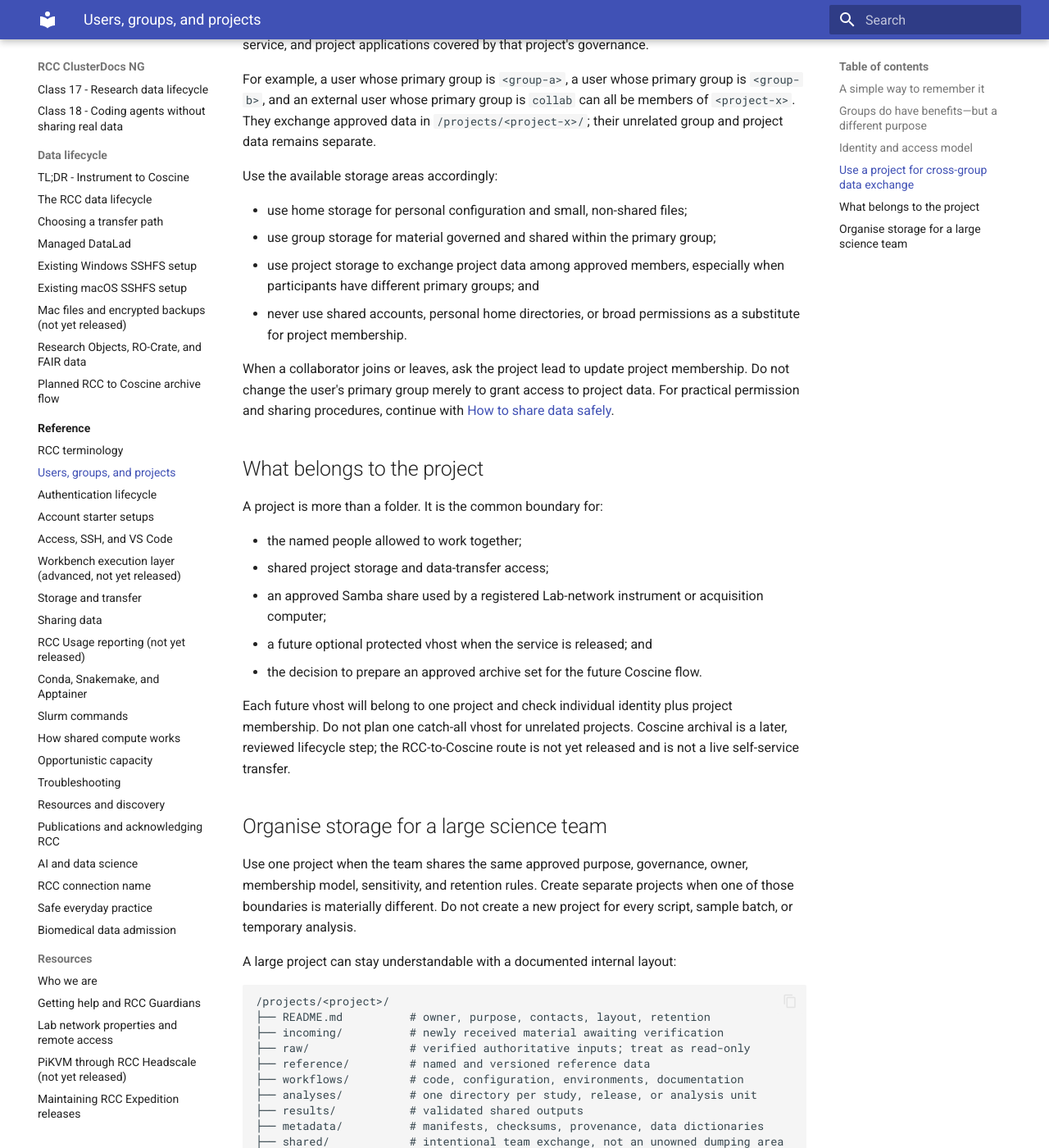
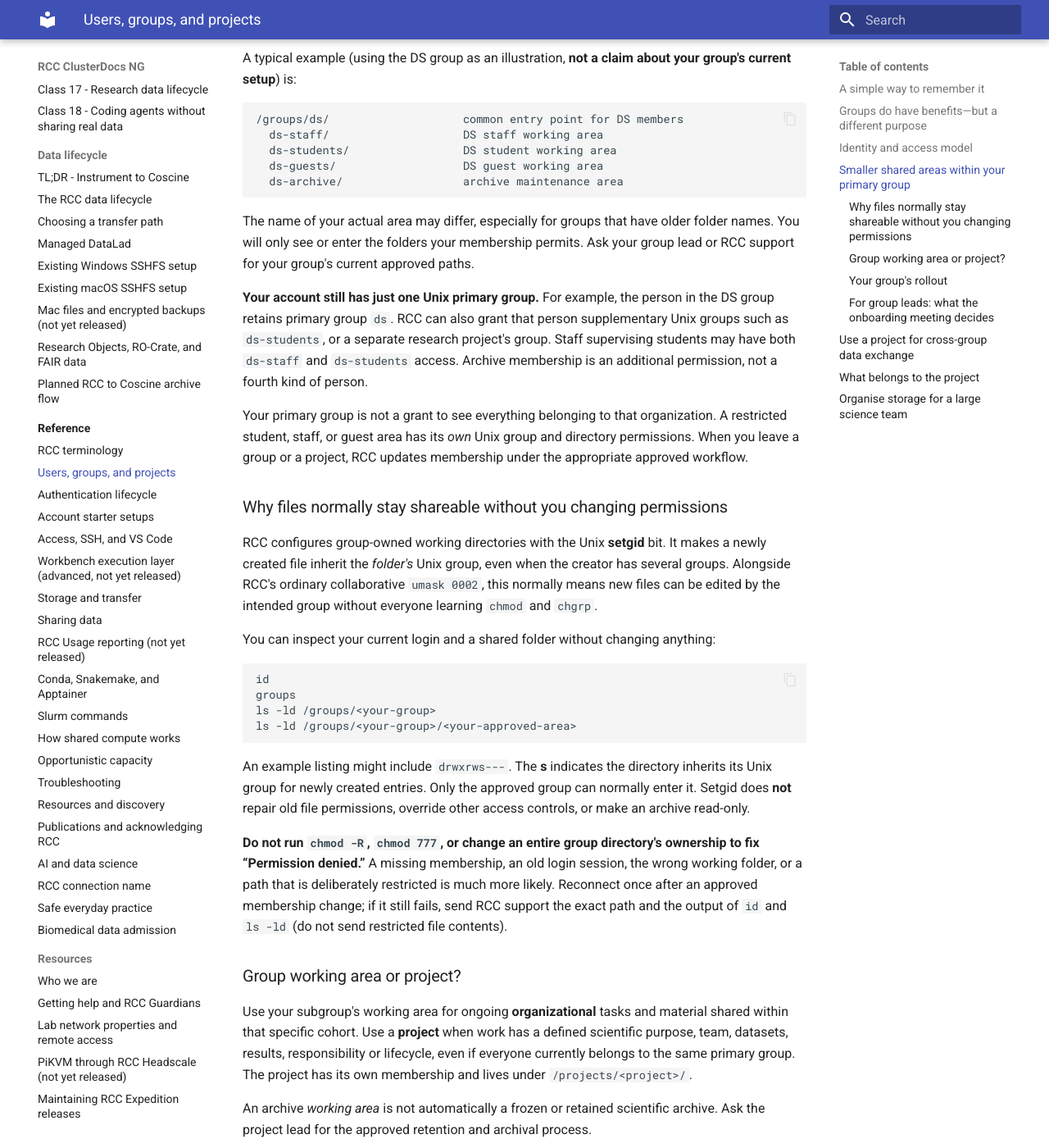
Before and after one commit to IKIM-Essen/ClusterDocs, an MkDocs documentation site: the page built from docs/reference/users-groups-projects.md, in a window 1280 px wide and 1400 px high, scrolled down 1971 px. Shown: the whole window at 82% size. Built offline with MkDocs 1.6.1 and Material for MkDocs 9.7.7, drawn with Linux system fonts in a browser that asks for light colours; some of the changed text lies outside the part shown.

Commit message:
docs: teach setgid lab subareas and staged group onboarding (#95)
Operator-directed source merge; do not classify this documentation as live feature acceptance. Hold filesystem worker/identity lane from train inclusion until at least Tuesday 2026-10-27. No automatic release; no train labels. Installer is after Workbench and RCC Files/Filer.

````diff
--- a/docs/reference/users-groups-projects.md
+++ b/docs/reference/users-groups-projects.md
@@ -57,6 +57,69 @@ group does not automatically grant access to every project owned by that group.
 Likewise, membership in `collab` does not allow an external user to see other
 external users' projects or data. Access to project storage and services comes
 from explicit project membership.
+
+## Smaller shared areas within your primary group
+
+Some RCC groups have separate working areas for **staff**, **students**, **guests**, or people who maintain an **archive**. Your group lead and RCC support decide which of these are needed. They are not separate organizations or research projects.
+
+A typical example (using the DS group as an illustration, **not a claim about your group's current setup**) is:
+
+```text
+/groups/ds/                    common entry point for DS members
+  ds-staff/                    DS staff working area
+  ds-students/                 DS student working area
+  ds-guests/                   DS guest working area
+  ds-archive/                  archive maintenance area
+```
+
+The name of your actual area may differ, especially for groups that have older folder names. You will only see or enter the folders your membership permits. Ask your group lead or RCC support for your group's current approved paths.
+
+**Your account still has just one Unix primary group.** For example, the person in the DS group retains primary group `ds`. RCC can also grant that person supplementary Unix groups such as `ds-students`, or a separate research project's group. Staff supervising students may have both `ds-staff` and `ds-students` access. Archive membership is an additional permission, not a fourth kind of person.
+
+Your primary group is not a grant to see everything belonging to that organization. A restricted student, staff, or guest area has its *own* Unix group and directory permissions. When you leave a group or a project, RCC updates membership under the appropriate approved workflow.
+
+### Why files normally stay shareable without you changing permissions
+
+RCC configures group-owned working directories with the Unix **setgid** bit. It makes a newly created file inherit the *folder's* Unix group, even when the creator has several groups. Alongside RCC's ordinary collaborative `umask 0002`, this normally means new files can be edited by the intended group without everyone learning `chmod` and `chgrp`.
+
+You can inspect your current login and a shared folder without changing anything:
+
+```bash
+id
+groups
+ls -ld /groups/<your-group>
+ls -ld /groups/<your-group>/<your-approved-area>
+```
+
+An example listing might include `drwxrws---`. The **s** indicates the directory inherits its Unix group for newly created entries. Only the approved group can normally enter it. Setgid does **not** repair old file permissions, override other access controls, or make an archive read-only.
+
+**Do not run `chmod -R`, `chmod 777`, or change an entire group directory's ownership to fix “Permission denied.”** A missing membership, an old login session, the wrong working folder, or a path that is deliberately restricted is much more likely. Reconnect once after an approved membership change; if it still fails, send RCC support the exact path and the output of `id` and `ls -ld` (do not send restricted file contents).
+
+### Group working area or project?
+
+Use your subgroup's working area for ongoing **organizational** tasks and material shared within that specific cohort. Use a **project** when work has a defined scientific purpose, team, datasets, results, responsibility or lifecycle, even if everyone currently belongs to the same primary group. The project has its own membership and lives under `/projects/<project>/`.
+
+An archive *working area* is not automatically a frozen or retained scientific archive. Ask the project lead for the approved retention and archival process.
+
+### Your group's rollout
+
+RCC introduces the revised group/project experience **one primary group at a time**. Your group's leads review who belongs, who should have staff/student/guest area access, which old groups are really projects, and which people need another organizational home. Until that review is completed and the relevant features are accepted, your existing Unix groups and ordinary access remain in place; there is no cluster-wide forced conversion.
+
+### For group leads: what the onboarding meeting decides
+
+RCC will bring an up-to-date membership overview and review it with you. We will ask five practical questions:
+
+1. **Who belongs here?** Confirm current people and identify accounts that have moved, left, are guests, or belong to another primary group.
+2. **Who can see which working area?** Classify staff, students and guests, and name anyone who additionally needs archive or another restricted area.
+3. **Which older groups are actually research projects?** Keep their existing members and data access while reviewing who will lead each project and where its project data should live.
+4. **Which access must be restricted?** Confirm that a guest cannot read staff files, and that future shared files inherit the correct Unix group automatically.
+5. **Which new RCC features should the group use?** Agree a phased rollout rather than changing every person's work routine at once.
+
+The meeting records decisions; RCC staff apply changes only after checking their effects. You need not understand LDAP group entries, numeric Unix GIDs, or `chmod` to take part.
+
+If the membership list is wrong, ask the group lead or RCC support to correct it using the reviewed membership editor. **Do not change another user's account or move data yourself as a substitute for the review.** A saved review decision does not necessarily mean LDAP membership or directory access has changed yet.
+
+For further detail on directory permissions and sharing, see [How to share data safely](data-sharing.md).
 
 ## Use a project for cross-group data exchange
 
````
Also changed, not shown: docs/reference/data-sharing.md (+4 -0 lines).
